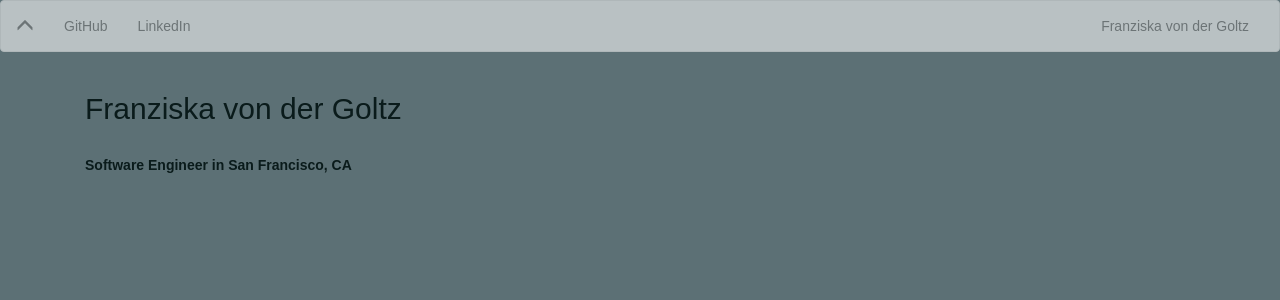
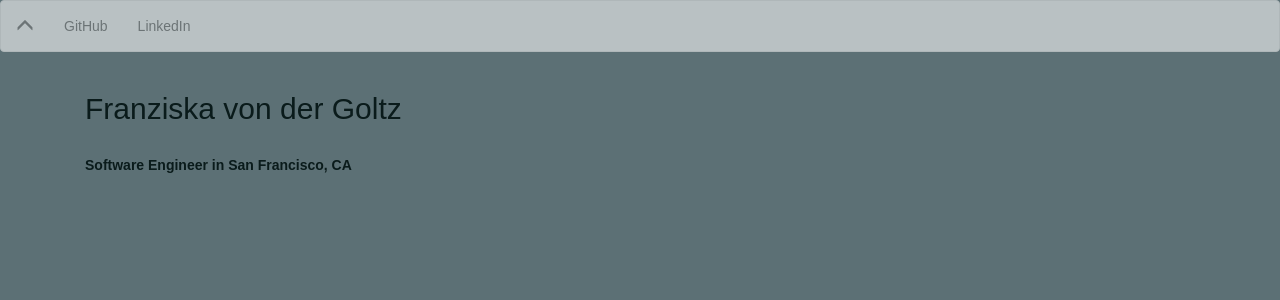
Before and after one commit to franziskagoltz/franziskagoltz, a Flask app: page / in a window 1280 px wide. Shown: the top 300 px of the page. Run offline with Flask 2, Linux system fonts and the light colour scheme; some libraries are stand-ins or nearby versions; some web fonts are replaced.

Commit message:
added linkedin link to glyphy and removed name in navbar on right

```diff
--- a/templates/base.html
+++ b/templates/base.html
@@ -27,7 +27,7 @@
         <span class="icon-bar"></span>
         <span class="icon-bar"></span>
       </button>
-      <a class="navbar-brand" href="#">
+      <a class="navbar-brand" href="https://www.linkedin.com/in/franziska-von-der-goltz">
         <span class="glyphicon glyphicon-menu-up"></span>
         <!-- Franziska von der Goltz --></a>
     </div>
@@ -37,9 +37,6 @@
       <ul class="nav navbar-nav">
         <li><a href="https://github.com/franziskagoltz">GitHub</a></li>
         <li><a href="https://www.linkedin.com/in/franziska-von-der-goltz">LinkedIn</a></li>
-      </ul>
-      <ul class="nav navbar-nav navbar-right">
-        <li><a href="#">Franziska von der Goltz</a></li>
       </ul>
     </div><!-- /.navbar-collapse -->
   </div><!-- /.container-fluid -->
```
